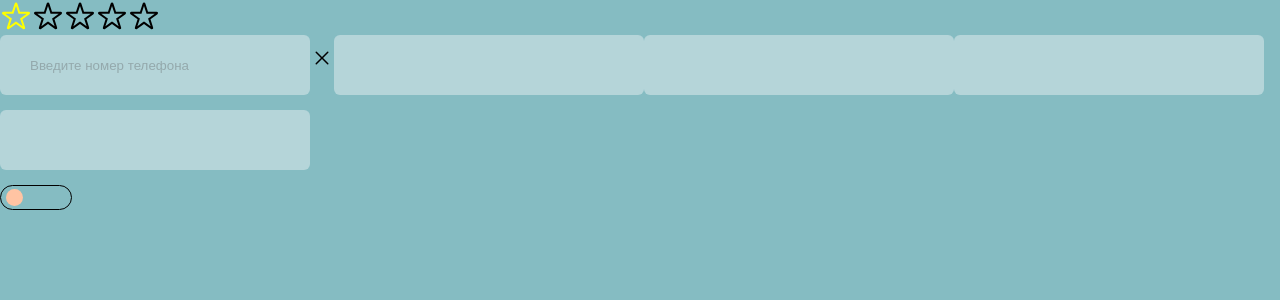
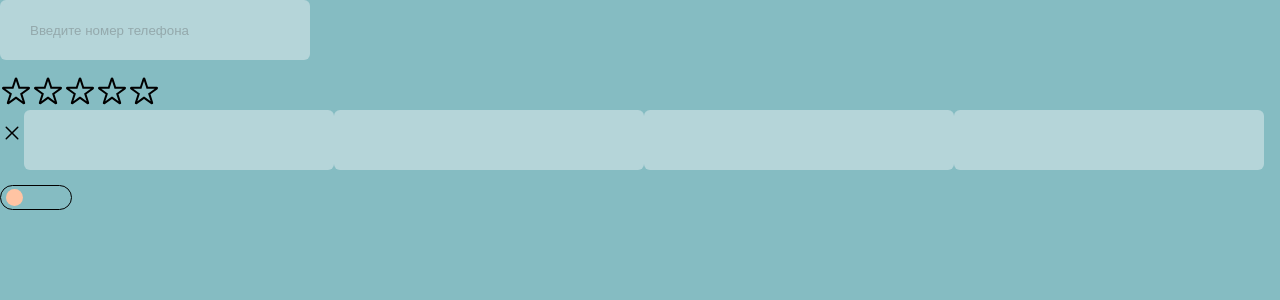
Before and after one commit to StellRay666s/flora, a React (Create React App) app: page / in a window 1280 px wide. Shown: the top 300 px of the page. Built offline with nearby package versions, Linux system fonts and the light colour scheme.

Commit message:
ебобаные конфликты

```diff
--- a/src/pages/home/index.jsx
+++ b/src/pages/home/index.jsx
@@ -7,14 +7,13 @@ export default function IndexPage() {
 
   return (
     <Fragment>
+      <PhoneInput value={name} dispatchValue={setName} />
       <Rating />
-      <PhoneInput value={name} dispatchValue={setName} />
       <CrossClose />
       <Input text={"Имя"} />
       <Input text={"Адресс"} />
       <Input text={"Эл.Почта"} />
       <Input text={"Фамилия"} />
-
       <Switch />
     </Fragment>
   );
```
